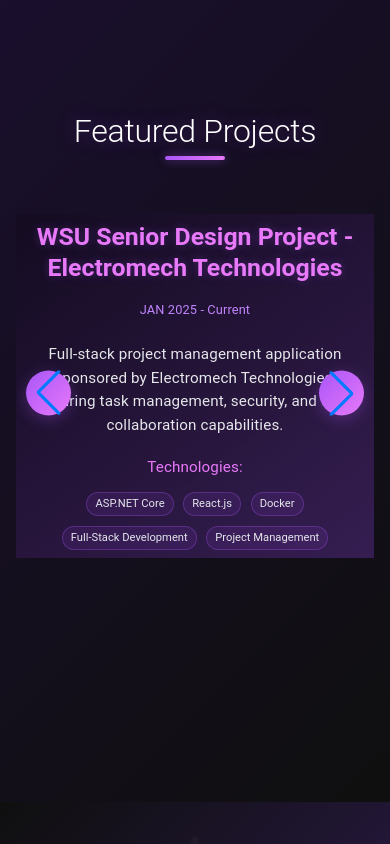
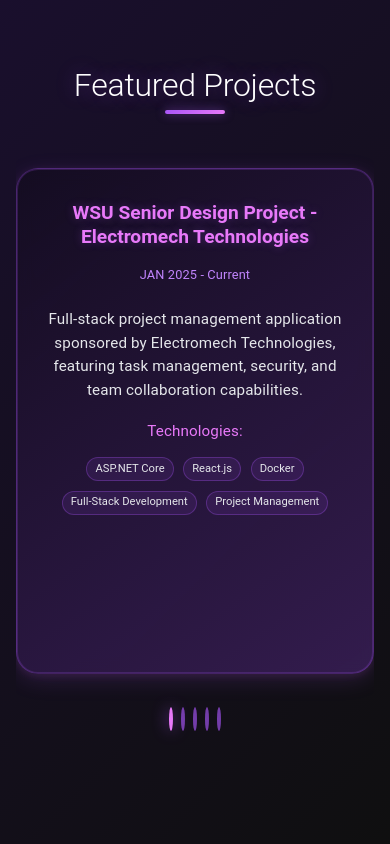
Before and after one commit to phoozies/my-portfolio, a React (Vite) app in the folder my-portfolio/: page / in a window 390 px wide. Shown: the part 6940-7784 px from the top of the page. Built offline with nearby package versions, Linux system fonts and the light colour scheme.

Commit message:
fix: update styling for skills and projects cards

```diff
--- a/my-portfolio/src/components/Projects.css
+++ b/my-portfolio/src/components/Projects.css
@@ -1,146 +1,75 @@
-/* Projects Section with Swiper *//* Simplified & Variable-driven Projects Carousel */
-
+/* Projects Section with Swiper */
 .projects {
-
-  background: linear-gradient(135deg, #1a0f2e 0%, #0f0f0f 100%);.projects {
-
-  color: #fff;  background: linear-gradient(135deg, #1a0f2e 0%, #0f0f0f 100%);
-
-  min-height: 100vh;  color: #fff;
-
-  display: flex;  min-height: 100vh;
-
-  align-items: center;  display: flex;
-
-}  align-items: center;
-
+  background: linear-gradient(135deg, #1a0f2e 0%, #0f0f0f 100%);
+  color: #fff;
+  min-height: 100vh;
+  display: flex;
+  align-items: center;
 }
 
-.projects-carousel {
-
-  width: 100%; :root {
-
-  overflow: hidden;   --proj-gap: 6rem;
-
-  position: relative; }
-
-}@media (min-width: 600px) { :root { --proj-gap: 10rem; } }
-
-@media (min-width: 900px) { :root { --proj-gap: 12rem; } }
-
+/* Swiper Container */
 .projects-swiper {
-
-  padding: 2rem 0;.projects-carousel { width: 100%; overflow: hidden; position: relative; }
-
+  padding: 2rem 0;
 }
 
-.projects-track {
-
-.project-card {  display: flex;
-
-  width: 100%;  align-items: stretch;
-
-  background: linear-gradient(145deg, rgba(20, 12, 32, 0.9), rgba(60, 32, 92, 0.85));  will-change: transform;
-
-  border: 1px solid rgba(168, 85, 247, 0.25);  gap: var(--proj-gap);
-
-  border-radius: 22px;  --proj-card-width: calc(100vw - 4rem); /* mobile default */
-
-  padding: 2rem 2.25rem;  --proj-initial-offset: calc((100vw - var(--proj-card-width)) / 2 - var(--proj-gap)/2);
-
-  display: flex;}
-
+/* Individual Project Cards */
+.project-card {
+  background: linear-gradient(145deg, rgba(20, 12, 32, 0.85), rgba(60, 32, 92, 0.8));
+  backdrop-filter: blur(8px);
+  padding: 2.5rem 2.75rem;
+  border-radius: 22px;
+  box-shadow: 0 6px 22px rgba(168, 85, 247, 0.15), 0 2px 10px rgba(232, 121, 249, 0.1), 0 0 0 1px rgba(168,85,247,0.2) inset;
+  border: 1px solid rgba(168, 85, 247, 0.3);
+  transition: transform 0.4s ease, box-shadow 0.4s ease;
+  min-height: 70vh;
+  display: flex;
   flex-direction: column;
-
-  justify-content: space-between;@media (min-width: 600px) {
-
-  min-height: 60vh;  .projects-track { --proj-card-width: 60%; --proj-initial-offset: 0; }
-
-  box-shadow: 0 6px 22px rgba(168, 85, 247, 0.12), 0 2px 10px rgba(232, 121, 249, 0.08), 0 0 0 1px rgba(232, 121, 249, 0.15) inset;}
-
-  transition: transform 0.4s ease, box-shadow 0.4s ease;@media (min-width: 900px) {
-
-  backdrop-filter: blur(6px);  .projects-track { --proj-card-width: 50%; }
-
-  text-align: center;}
-
+  will-change: transform;
+  margin: 0 auto;
+  max-width: 900px;
 }
 
-.proj-spacer { flex: 0 0 calc((100vw - var(--proj-card-width)) / 2); width: calc((100vw - var(--proj-card-width)) / 2); }
+/* Mobile responsive adjustments */
+@media (max-width: 599px) {
+  .project-card {
+    padding: 2rem 1.75rem;
+    min-height: 60vh;
+  }
+}
+
+.project-card:hover {
+  transform: translateY(-6px);
+  box-shadow: 0 12px 34px rgba(168, 85, 247, 0.25), 0 6px 18px rgba(232, 121, 249, 0.15), 0 0 0 1px rgba(168,85,247,0.25) inset;
+}
+
+.project-title {
+  font-size: 1.4rem;
+  font-weight: 700;
+  color: #e879f9;
+  margin-bottom: 1rem;
+  line-height: 1.25;
+  text-shadow: 0 0 10px rgba(168,85,247,0.3);
+  text-align: center;
+}
 
 @media (max-width: 599px) {
-
-  .project-card { .project-card {
-
-    padding: 1.5rem 1.5rem;   width: var(--proj-card-width);
-
-    min-height: 55vh;   flex: 0 0 var(--proj-card-width);
-
-  }   background: linear-gradient(145deg, rgba(20, 12, 32, 0.9), rgba(60, 32, 92, 0.85));
-
-}  border: 1px solid rgba(168, 85, 247, 0.25);
-
-  border-radius: 22px;
-
-.project-card:hover {   padding: 2rem 2.25rem;
-
-  transform: translateY(-6px);   display: flex;
-
-  box-shadow: 0 12px 34px rgba(168, 85, 247, 0.22), 0 6px 18px rgba(232, 121, 249, 0.12), 0 0 0 1px rgba(232, 121, 249, 0.22) inset;   flex-direction: column;
-
-}  justify-content: space-between;
-
-  min-height: 60vh;
-
-.project-title {   box-shadow: 0 6px 22px rgba(168, 85, 247, 0.12), 0 2px 10px rgba(232, 121, 249, 0.08), 0 0 0 1px rgba(232, 121, 249, 0.15) inset;
-
-  font-size: 1.55rem;   transition: transform 0.4s ease, box-shadow 0.4s ease;
-
-  font-weight: 600;   backdrop-filter: blur(6px);
-
-  color: #e879f9;   text-align: center;
-
-  margin-bottom: 1rem; }
-
-  line-height: 1.25;
-
-  text-shadow: 0 0 10px rgba(168,85,247,0.3); @media (max-width: 599px) { .project-card { padding: 1.5rem 1.5rem; min-height: 55vh; } }
-
+  .project-title {
+    font-size: 1.2rem;
+  }
 }
 
-@media (max-width: 599px) { .project-card:hover {
-
-  .project-title {   transform: translateY(-6px);
-
-    font-size: 1.3rem;   box-shadow: 0 12px 34px rgba(168, 85, 247, 0.22), 0 6px 18px rgba(232, 121, 249, 0.12), 0 0 0 1px rgba(232, 121, 249, 0.22) inset;
-
-  } }
-
+.project-description {
+  color: #e5e7eb;
+  line-height: 1.55;
+  margin-bottom: 1.25rem;
+  text-align: center;
 }
 
-.project-title { font-size: 1.55rem; font-weight: 600; color: #e879f9; margin-bottom: 1rem; line-height: 1.25; text-shadow: 0 0 10px rgba(168,85,247,0.3); }
-
-.project-description { @media (max-width: 599px) { .project-title { font-size: 1.3rem; } }
-
-  color: #e5e7eb;
-
-  line-height: 1.55; .project-description { color: #e5e7eb; line-height: 1.55; margin-bottom: 1.25rem; }
-
-  margin-bottom: 1.25rem; @media (max-width: 599px) { .project-description { font-size: 0.95rem; } }
-
+@media (max-width: 599px) {
+  .project-description {
+    font-size: 0.95rem;
+  }
 }
-
-@media (max-width: 599px) { .tech-tags { display: flex; flex-wrap: wrap; justify-content: center; gap: 0.6rem; }
-
-  .project-description { .project-tech-tag { background: rgba(168,85,247,0.12); color: #f5f3ff; padding: 0.35rem 0.9rem; border-radius: 18px; font-size: 0.75rem; letter-spacing: 0.5px; border: 1px solid rgba(168,85,247,0.3); transition: background 0.3s ease, transform 0.3s ease; }
-
-    font-size: 0.95rem; .project-tech-tag:hover { background: linear-gradient(135deg,#a855f7,#e879f9); transform: translateY(-2px); }
-
-  }
-
-}@media (prefers-reduced-motion: reduce) { .projects-track, .project-card { transition: none !important; } .project-card:hover { transform: none !important; } }
-
-
 
 .tech-tags {
   display: flex;
@@ -165,101 +94,68 @@
   transform: translateY(-2px);
 }
 
-/* Swiper Pagination Styles */
+/* Swiper Pagination Styles - Purple Gradient Theme */
 .swiper-pagination {
   position: relative !important;
   margin-top: 2rem !important;
   bottom: auto !important;
 }
 
-.custom-bullet {
-  width: 12px !important;
-  height: 12px !important;
+.custom-project-bullet {
+  width: 14px !important;
+  height: 14px !important;
   background: rgba(168, 85, 247, 0.3) !important;
   border-radius: 50% !important;
-  margin: 0 4px !important;
+  margin: 0 6px !important;
   cursor: pointer !important;
   transition: all 0.3s ease !important;
   opacity: 1 !important;
+  border: 2px solid rgba(168, 85, 247, 0.5) !important;
 }
 
-.custom-bullet-active {
+.custom-project-bullet-active {
   background: linear-gradient(135deg, #a855f7 0%, #e879f9 100%) !important;
-  transform: scale(1.2) !important;
-  box-shadow: 0 0 10px rgba(168, 85, 247, 0.6) !important;
+  transform: scale(1.3) !important;
+  box-shadow: 0 0 15px rgba(168, 85, 247, 0.8) !important;
+  border: 2px solid #e879f9 !important;
 }
 
-.custom-bullet:hover {
-  background: rgba(168, 85, 247, 0.6) !important;
+.custom-project-bullet:hover {
+  background: rgba(168, 85, 247, 0.7) !important;
+  transform: scale(1.1) !important;
+  border: 2px solid rgba(168, 85, 247, 0.8) !important;
 }
 
-/* Swiper Navigation Arrows */
-.custom-nav-button {
-  position: absolute !important;
-  top: 50% !important;
-  transform: translateY(-50%) !important;
-  width: 50px !important;
-  height: 50px !important;
-  border-radius: 50% !important;
-  background: linear-gradient(135deg, #a855f7 0%, #e879f9 100%) !important;
-  display: flex !important;
-  align-items: center !important;
-  justify-content: center !important;
-  cursor: pointer !important;
-  z-index: 10 !important;
-  box-shadow: 0 4px 15px rgba(168, 85, 247, 0.3) !important;
-  transition: all 0.3s ease !important;
-}
-
-.custom-nav-button:hover {
-  background: linear-gradient(135deg, #9333ea 0%, #d946ef 100%) !important;
-  transform: translateY(-50%) translateY(-2px) scale(1.05) !important;
-  box-shadow: 0 8px 25px rgba(168, 85, 247, 0.5) !important;
-}
-
-.swiper-button-prev {
-  left: -25px !important;
-}
-
-.swiper-button-next {
-  right: -25px !important;
-}
-
-.swiper-button-prev:after,
-.swiper-button-next:after {
-  font-size: 18px !important;
-  color: white !important;
-  font-weight: bold !important;
-}
-
-/* Mobile adjustments */
+/* Mobile adjustments for pagination */
 @media (max-width: 768px) {
-  .swiper-button-prev {
-    left: 10px !important;
+  .custom-project-bullet {
+    width: 12px !important;
+    height: 12px !important;
+    margin: 0 4px !important;
   }
 
-  .swiper-button-next {
-    right: 10px !important;
-  }
-
-  .custom-nav-button {
-    width: 45px !important;
-    height: 45px !important;
-  }
-
-  .swiper-button-prev:after,
-  .swiper-button-next:after {
-    font-size: 16px !important;
+  .custom-project-bullet-active {
+    transform: scale(1.2) !important;
   }
 }
 
-/* Reduce motion for accessibility */
+/* Performance optimizations */
 @media (prefers-reduced-motion: reduce) {
-  .swiper-wrapper,
+  .projects-swiper .swiper-wrapper {
+    transition: none !important;
+  }
+
   .project-card {
     transition: none !important;
   }
+
   .project-card:hover {
     transform: none !important;
   }
+
+  .custom-project-bullet,
+  .custom-project-bullet-active {
+    transition: none !important;
+    transform: none !important;
+  }
 }
--- a/my-portfolio/src/components/Projects.tsx
+++ b/my-portfolio/src/components/Projects.tsx
@@ -1,8 +1,7 @@
 import { Container, Box, Typography, Chip } from '@mui/material'
 import { Swiper, SwiperSlide } from 'swiper/react'
-import { Navigation, Pagination } from 'swiper/modules'
+import { Pagination } from 'swiper/modules'
 import 'swiper/css'
-import 'swiper/css/navigation'
 import 'swiper/css/pagination'
 import './Projects.css'
 
@@ -65,17 +64,13 @@ const Projects = () => {
         </Typography>
 
         <Swiper
-          modules={[Navigation, Pagination]}
+          modules={[Pagination]}
           spaceBetween={48}
           slidesPerView={1}
-          navigation={{
-            nextEl: '.custom-nav-button.swiper-button-next',
-            prevEl: '.custom-nav-button.swiper-button-prev',
-          }}
           pagination={{
             clickable: true,
-            bulletClass: 'custom-bullet',
-            bulletActiveClass: 'custom-bullet-active',
+            bulletClass: 'custom-project-bullet',
+            bulletActiveClass: 'custom-project-bullet-active',
           }}
           loop={true}
           breakpoints={{
@@ -96,8 +91,10 @@ const Projects = () => {
                 className="project-card"
                 sx={{
                   flexShrink: 0,
-                  px: { xs: 1, sm: 3, md: 4 },
-                  py: { xs: 1, sm: 3, md: 4 }
+                  margin: '0 auto',
+                  maxWidth: '900px',
+                  px: { xs: 2, sm: 3, md: 4 },
+                  py: { xs: 2, sm: 3, md: 4 }
                 }}
               >
                 <Box className="project-content">
@@ -186,10 +183,6 @@ const Projects = () => {
               </Box>
             </SwiperSlide>
           ))}
-
-          {/* Custom Navigation Buttons */}
-          <div className="custom-nav-button swiper-button-prev"></div>
-          <div className="custom-nav-button swiper-button-next"></div>
         </Swiper>
       </Container>
     </section>
--- a/my-portfolio/src/components/Skills.tsx
+++ b/my-portfolio/src/components/Skills.tsx
@@ -107,9 +107,9 @@ const Skills = () => {
               <Box
                 className="skill-category-card"
                 sx={{
-                  minWidth: { xs: 'var(--skill-card-width)', sm: '100%', md: '100%' },
-                  maxWidth: { xs: 'var(--skill-card-width)', sm: '100%', md: '100%' },
                   flexShrink: 0,
+                  margin: '0 auto',
+                  maxWidth: '900px',
                   px: { xs: 2, sm: 3, md: 4 },
                   py: { xs: 2, sm: 3, md: 4 }
                 }}
```
